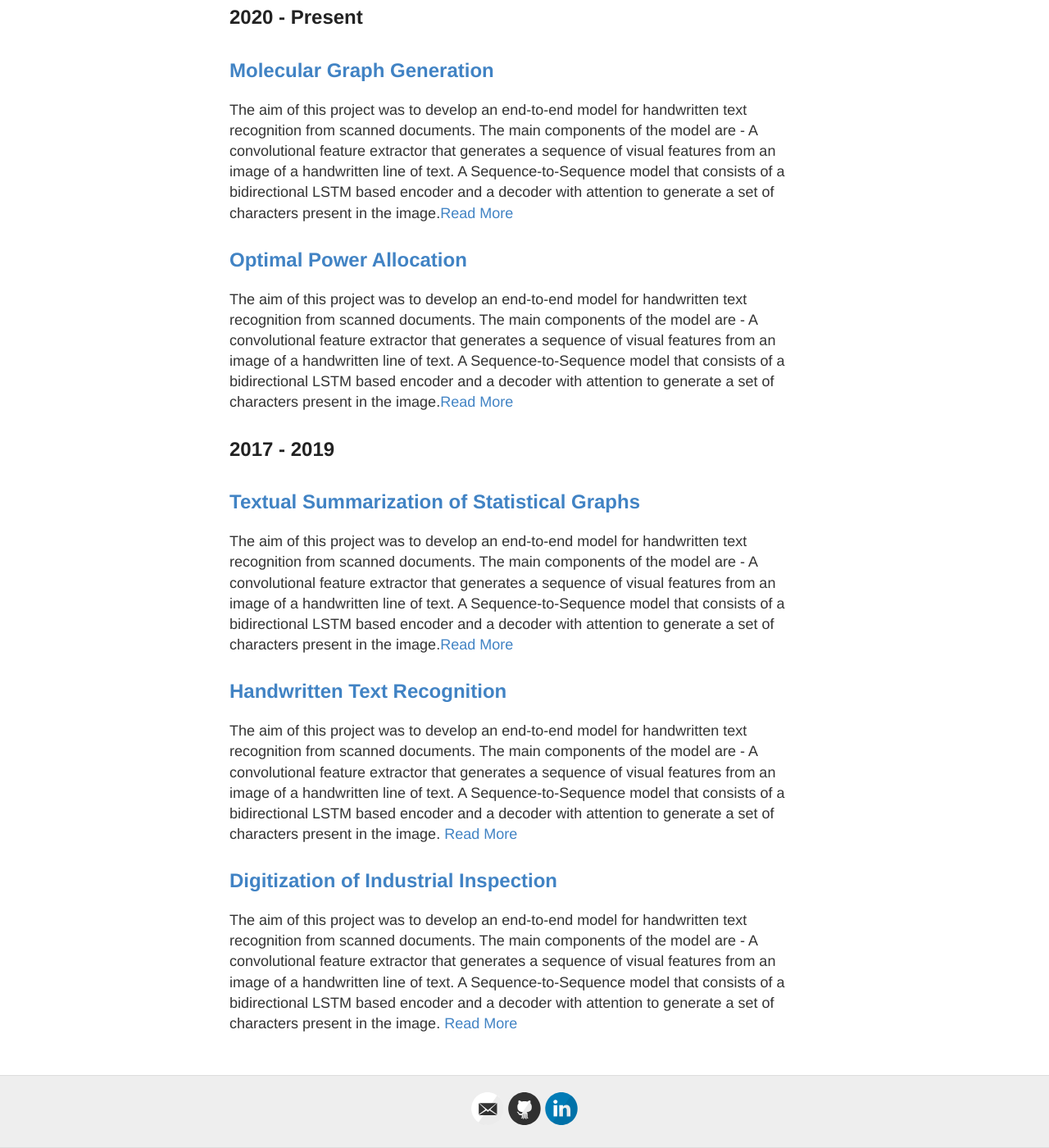
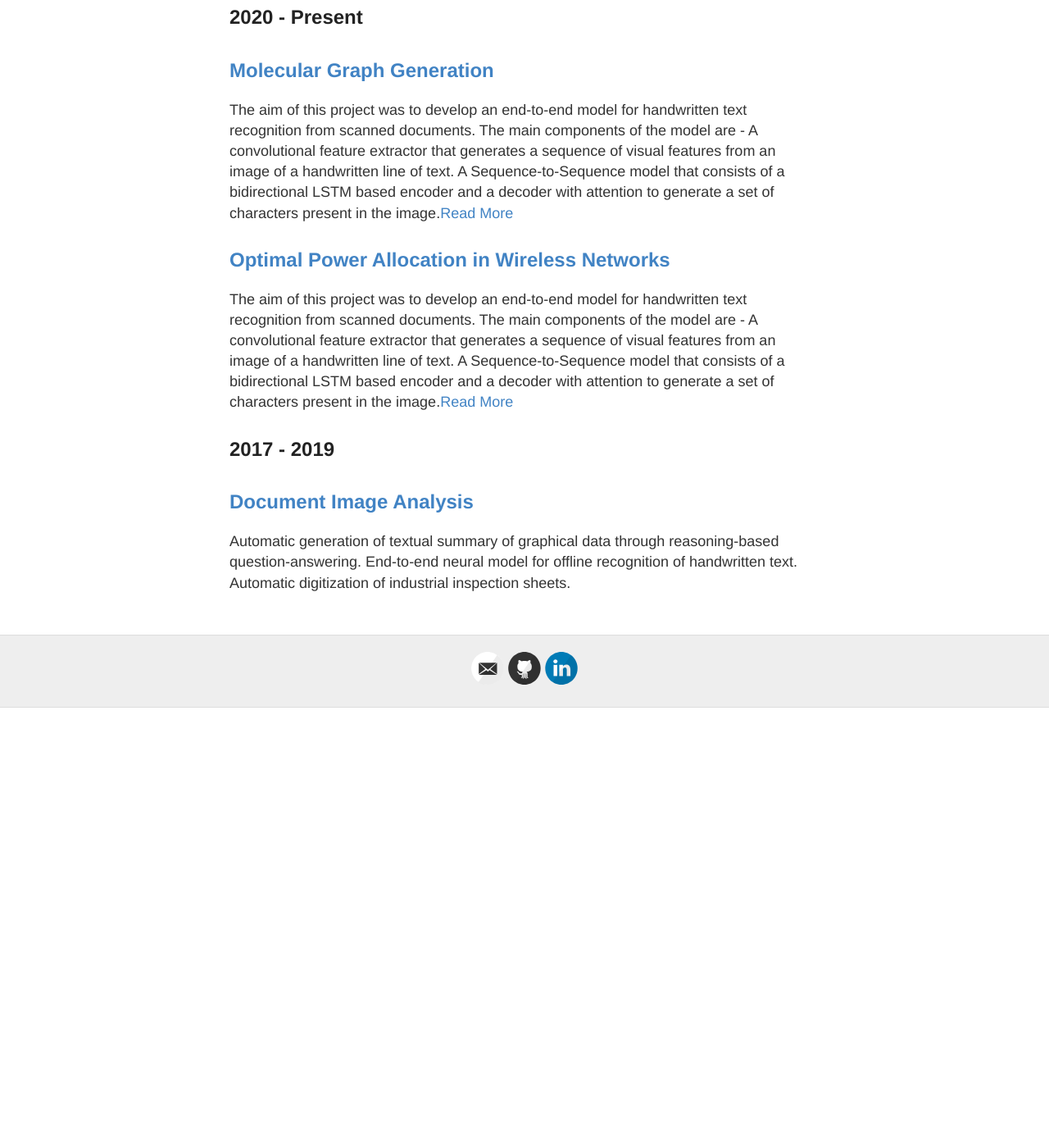
Before and after one commit to ArCho48/ArCho48.github.io, a Jekyll site: the page built from projects.md, in a window 1280 px wide and 1400 px high, scrolled down 235 px. Shown: the whole window at 82% size. Built offline with Jekyll 4.4.1, drawn with Linux system fonts in a browser that asks for light colours; after the commit the page ends 1098 px from its top, so only the background shows below that.

Commit message:
thirteenth commit

```diff
--- a/projects.md
+++ b/projects.md
@@ -6,32 +6,18 @@ permalink: /projects/
 
 ## 2020 - Present
 
-## [Molecular Graph Generation](/projects//MolecularGraphs.md)
+## [Molecular Graph Generation](/projects//molGen.md)
 The aim of this project was to develop an end-to-end model for handwritten text recognition from scanned documents. The main components of the model are -
 A convolutional feature extractor that generates a sequence of visual features from an image of a handwritten line of text.
-A Sequence-to-Sequence model that consists of a bidirectional LSTM based encoder and a decoder with attention to generate a set of characters present in the image.[Read More](/projects//InformationExtraction.md)
+A Sequence-to-Sequence model that consists of a bidirectional LSTM based encoder and a decoder with attention to generate a set of characters present in the image.[Read More](/projects//molGen.md)
 
 
-## [Optimal Power Allocation](/projects//PowerAllocation.md)
+## [Optimal Power Allocation in Wireless Networks](/projects//powAlloc.md)
 The aim of this project was to develop an end-to-end model for handwritten text recognition from scanned documents. The main components of the model are -
 A convolutional feature extractor that generates a sequence of visual features from an image of a handwritten line of text.
-A Sequence-to-Sequence model that consists of a bidirectional LSTM based encoder and a decoder with attention to generate a set of characters present in the image.[Read More](/projects//InformationExtraction.md)
+A Sequence-to-Sequence model that consists of a bidirectional LSTM based encoder and a decoder with attention to generate a set of characters present in the image.[Read More](/projects//powAlloc.md)
 
 ## 2017 - 2019
 
-## [Textual Summarization of Statistical Graphs](/projects//StatisticalGraphs.md)
-The aim of this project was to develop an end-to-end model for handwritten text recognition from scanned documents. The main components of the model are -
-A convolutional feature extractor that generates a sequence of visual features from an image of a handwritten line of text.
-A Sequence-to-Sequence model that consists of a bidirectional LSTM based encoder and a decoder with attention to generate a set of characters present in the image.[Read More](/projects//InformationExtraction.md)
-
-
-## [Handwritten Text Recognition](/projects//Handwritten.md)
-The aim of this project was to develop an end-to-end model for handwritten text recognition from scanned documents. The main components of the model are -
-A convolutional feature extractor that generates a sequence of visual features from an image of a handwritten line of text.
-A Sequence-to-Sequence model that consists of a bidirectional LSTM based encoder and a decoder with attention to generate a set of characters present in the image. [Read More](/projects//InformationExtraction.md)
-
-
-## [Digitization of Industrial Inspection](/projects//InformationExtraction.md)
-The aim of this project was to develop an end-to-end model for handwritten text recognition from scanned documents. The main components of the model are -
-A convolutional feature extractor that generates a sequence of visual features from an image of a handwritten line of text.
-A Sequence-to-Sequence model that consists of a bidirectional LSTM based encoder and a decoder with attention to generate a set of characters present in the image. [Read More](/projects//InformationExtraction.md)
+## [Document Image Analysis]()
+Automatic generation of textual summary of graphical data through reasoning-based question-answering. End-to-end neural model for offline recognition of handwritten text. Automatic digitization of industrial inspection sheets.
```
Also changed, not shown: projects/InformationExtraction.md (deleted, +0 -24 lines), projects/MultiObject.md (deleted, +0 -10 lines), projects/chromosomeClassification.md (deleted, +0 -13 lines), projects/markerTracking.md (deleted, +0 -19 lines), projects/molGen.md (added, +15 -0 lines), projects/powAlloc.md (renamed from projects/ARInspection.md, +8 -6 lines), projects/fastGCN.md (renamed from projects/IndoorLoc.md).
